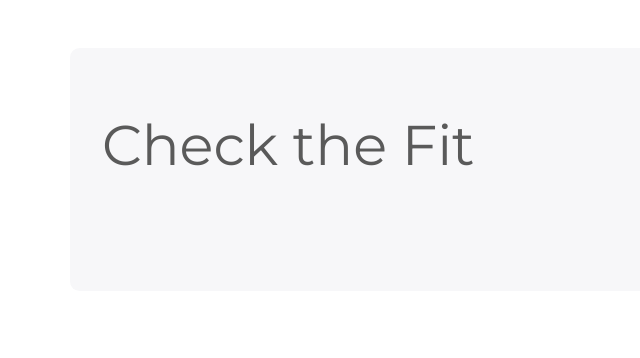
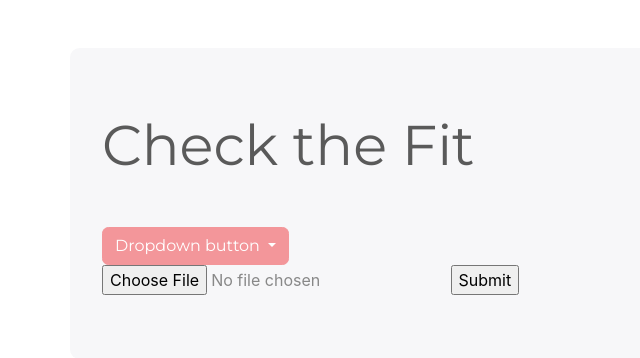
Before and after one commit to Weegius/Check-This-Fit, a Flask app: page / in a window 1280 px wide. Shown: the top 358 px of the page, without its empty margins (0-640 px from the left). Run offline with Flask 2, Linux system fonts and the light colour scheme; some libraries are stand-ins or nearby versions.

Commit message:
working on adding the ability to upload photos

```diff
--- a/app.py
+++ b/app.py
@@ -1,16 +1,34 @@
-from flask import Flask, redirect, url_for, render_template
+from flask import Flask, redirect, url_for, render_template, request
 from pymongo import MongoClient
+from flask_pymongo import PyMongo
 from bson.objectid import ObjectId
 import os
 import datetime
 
 app = Flask(__name__)
 host = os.environ.get('DB_URL')
+mongo= PyMongo(app)
+client = MongoClient(host=host)
+
+db = client.virtcloset
+
+item = db.clothingitem
+collection = db.collection
+
 
 @app.route("/")
 def home():
     return render_template('index.html')
 
+@app.route('/create', methods=['POST'])
+def create():
+    if 'clothing_image' in request.files:
+        clothing_image = request.files['clothing_image']
+        mongo.save_file(clothing_image.filename)
+        mongo.db.users.insert({'clothing_type' : request.form.get('clothing_type'), 'clothing_image_name' : clothing_image.filename})
+
+        return 'Done!'
+
 
 if __name__ == "__main__":
     app.run(debug=True)
--- a/templates/index.html
+++ b/templates/index.html
@@ -7,5 +7,28 @@
     <h1 class="display-4">Check the Fit</h1>
     <div class="container mt-5 mb-5 px-10 ">
     </div>
+
+    <form method="POST" action="/create" enctype="multipart/form-data">
+
+        <div class="dropdown">
+
+            <button class="btn btn-secondary dropdown-toggle" type="button" id="dropdownMenuButton" data-toggle="dropdown" aria-haspopup="true" aria-expanded="false" name="clothing_type">
+              Dropdown button
+            </button>
+
+            <div class="dropdown-menu" aria-labelledby="dropdownMenuButton">
+              <a class="dropdown-item" name="shirt">Shirt</a>
+              <a class="dropdown-item" name="pants">Pants</a>
+              <a class="dropdown-item" name="jacket">Jacket</a>
+              <a class="dropdown-item" name="shoes">Shoes</a>
+              <a class="dropdown-item" name="hat">Hat</a>
+
+            </div>
+        </div>
+
+        <input class="te" type="file" name="clothing_image">
+
+        <input type="submit">
+    </form>
 </div>
 {% endblock %}
```
